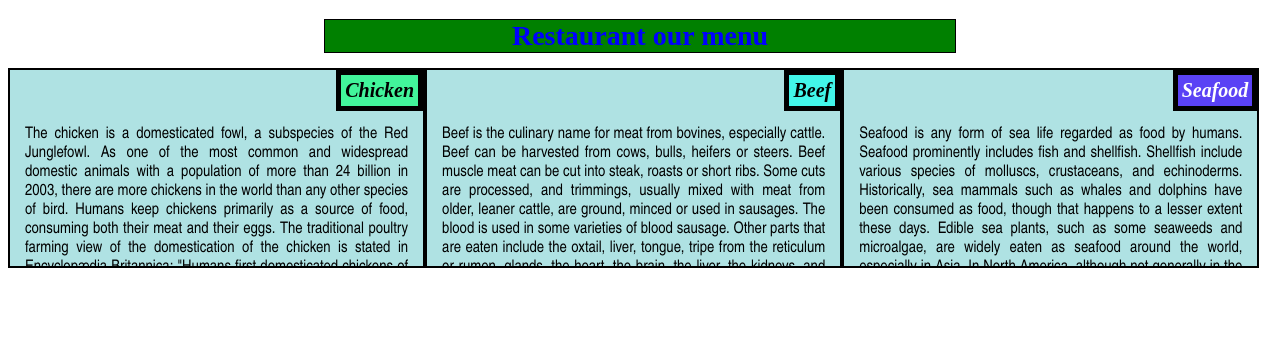
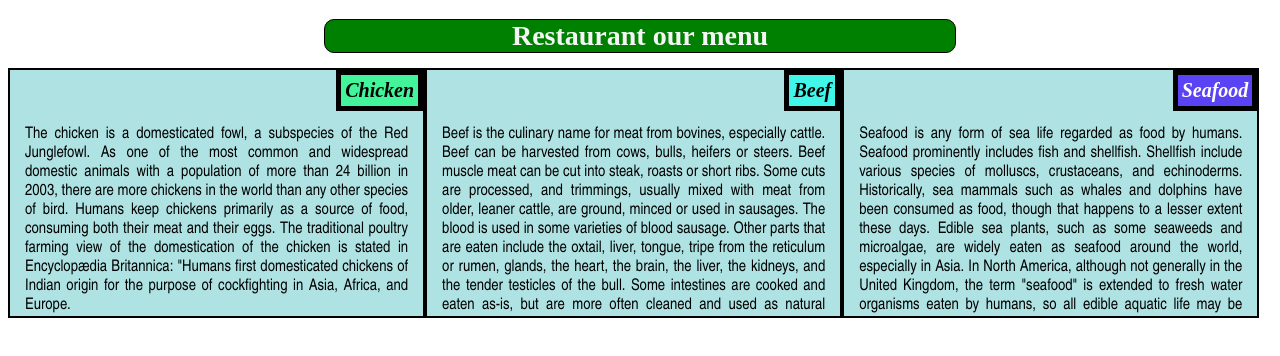
Before and after one commit to seguraedwin5/module2-solution, a plain HTML site: page index.html in a window 1280 px wide. Drawn offline with Linux system fonts and the light colour scheme.

Commit message:
Modificacion de estilo H1

```diff
--- a/css/styles.css
+++ b/css/styles.css
@@ -3,7 +3,7 @@
 	box-sizing: border-box;
 }
 h1 {
-	color: blue;
+	color: whitesmoke;
 	background-color: green;
 	width: 50%;
 	border: 1px solid black;
@@ -12,6 +12,7 @@ h1 {
 	margin-right: auto;
 	text-align: center;
 	font-size: 1.75em;
+	border-radius: 10px;
 }
  div section {
  	background-color: #afe2e3;
@@ -24,7 +25,7 @@ h1 {
 		padding-right: 15px;
 		padding-bottom: 10px;
 		font-family:Arial Narrow;
-	 	height: 200px;
+	 	height: 250px;
 		overflow: auto;
 
 }
```
